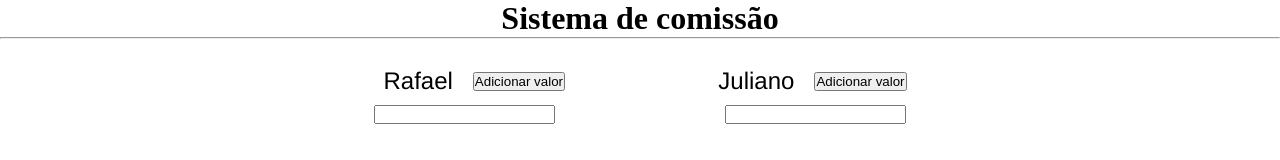
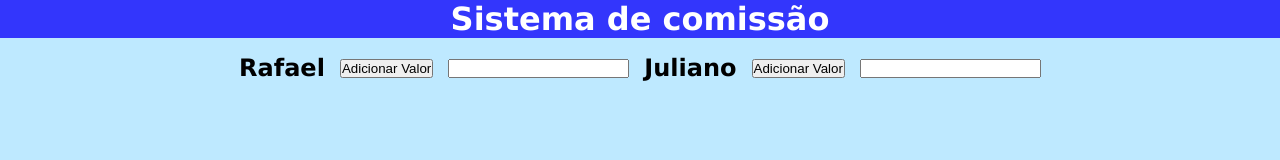
Before and after one commit to rafaelfsousadev/sistema-de-comissao, a plain HTML site: page index.html in a window 1280 px wide. Drawn offline with Linux system fonts and the light colour scheme.

Commit message:
desenvolvendo

```diff
--- a/index.css
+++ b/index.css
@@ -3,32 +3,69 @@
     padding: 0px;
 
 }
-h1,p{
+body{
+    background-color: rgb(190, 233, 255);
+}
+
+section.cabeca > h1{
     display: flex;
     justify-content: center;
-    align-content: center;
-    text-align: center;
+    font-family: 'Lucida Sans', 'Lucida Sans Regular', 'Lucida Grande', 'Lucida Sans Unicode', Geneva, Verdana, sans-serif;
+    font-size: 2em;
+    font-weight: bold;
+    background-color: rgb(51, 54, 252);
+    color: rgb(255, 255, 255);
+    margin-bottom: 16px;
 }
-div > p{
-    font-family: 'Franklin Gothic Medium', 'Arial Narrow', Arial, sans-serif;
-    font-size: 1.5em;
+
+div{
     display: flex;
-
-    margin: 10px;
-}
-.cabeça{
-    display: flex;
-    gap:10px;
     align-items: center;
     justify-content: center;
-}
-.valor{
-    display: flex;
-    gap:170px;
-    align-items: center;
-    justify-content: center;
+    gap: 15px;
 }
 
-button.rafael{
-    margin-right: 10em;
+div> h2{
+    font-family: 'Lucida Sans', 'Lucida Sans Regular', 'Lucida Grande', 'Lucida Sans Unicode', Geneva, Verdana, sans-serif;
 }
+
+
+.ra{
+    background-color: red;
+    padding: 20px;
+}
+.ju{
+    background-color: red;
+    padding: 50px;
+}
+
+
+.valores{
+    display: flex;
+    justify-content: space-evenly;
+    align-items: flex-start;
+    margin-top: 25px;
+    font-family: 'Franklin Gothic Medium', 'Arial Narrow', Arial, sans-serif;
+}
+.valor1 > p{
+    border-bottom: 2px solid #171515;
+    padding-bottom: 2px;
+}
+
+.valor2 > p{
+    border-bottom: 2px solid #171515;
+    padding-bottom: 2px;
+}
+
+.valor1{
+    display: flex;
+    flex-direction: column;
+    padding: 20px;
+
+
+}
+.valor2{
+    display: flex;
+    flex-direction: column;
+    padding: 20px;
+}
--- a/index.html
+++ b/index.html
@@ -3,22 +3,33 @@
 <head>
     <meta charset="UTF-8">
     <meta name="viewport" content="width=device-width, initial-scale=1.0">
-    <title>Sistema de comissão</title>
+    <title>sistema de comissão</title>
     <link rel="stylesheet" href="index.css">
 </head>
 <body>
-    <h1>Sistema de comissão</h1>
-    <hr><br>
-    <div class="cabeça">
-        <p>Rafael</p> <button class="rafael">Adicionar valor</button> <p>Juliano</p> <button class="juliano">Adicionar valor</button>
+    <section class="cabeca">
+        <h1>Sistema de comissão</h1>
+        <div class="add">
+            <div class="rafael">
+                <h2>Rafael</h2>
+                <button class="botao" onclick="adicionarNumero()">Adicionar Valor</button>
+                <input type="number" id="valor1">
+            </div>
+            <div class="add">
+                <h2>Juliano</h2>
+                <button class="botao" onclick="adicionarNumero2()">Adicionar Valor</button>
+                <input type="number" id="valor2">
+            </div>
+        </div>
+    </section>
 
-    </div>
-    <div class="valor">
-        <input type="number" id="rafael">
-        <input type="number" id="juliano">
+    <section class="valores">
+        <div class="valor1" id="campo01">
+        </div>
+        <div class="valor2" id="campo02">
+        </div>
+    </section>
+    <script src="index.js"></script>
 
-    </div>
-
-    <script src="index.js"></script>
 </body>
 </html>
--- a/index.js
+++ b/index.js
@@ -0,0 +1,23 @@
+let contador01 = 0
+
+function adicionarNumero() {
+   contador01++
+   let valor01 = document.getElementById('valor1').value
+   const p = document.createElement('p')
+   p.id = 'p'+contador01
+   p.textContent = `R$ ${valor01}`
+   document.getElementById('campo01').appendChild(p)
+   document.getElementById('valor1').value = ''
+
+}
+
+function adicionarNumero2() {
+    contador01++
+    let valor02 = document.getElementById('valor2').value
+    const p = document.createElement('p')
+    p.id = 'p'+contador01
+    p.textContent = `R$ ${valor02}`
+    document.getElementById('campo02').appendChild(p)
+    document.getElementById('valor2').value = ''
+
+ }
```
